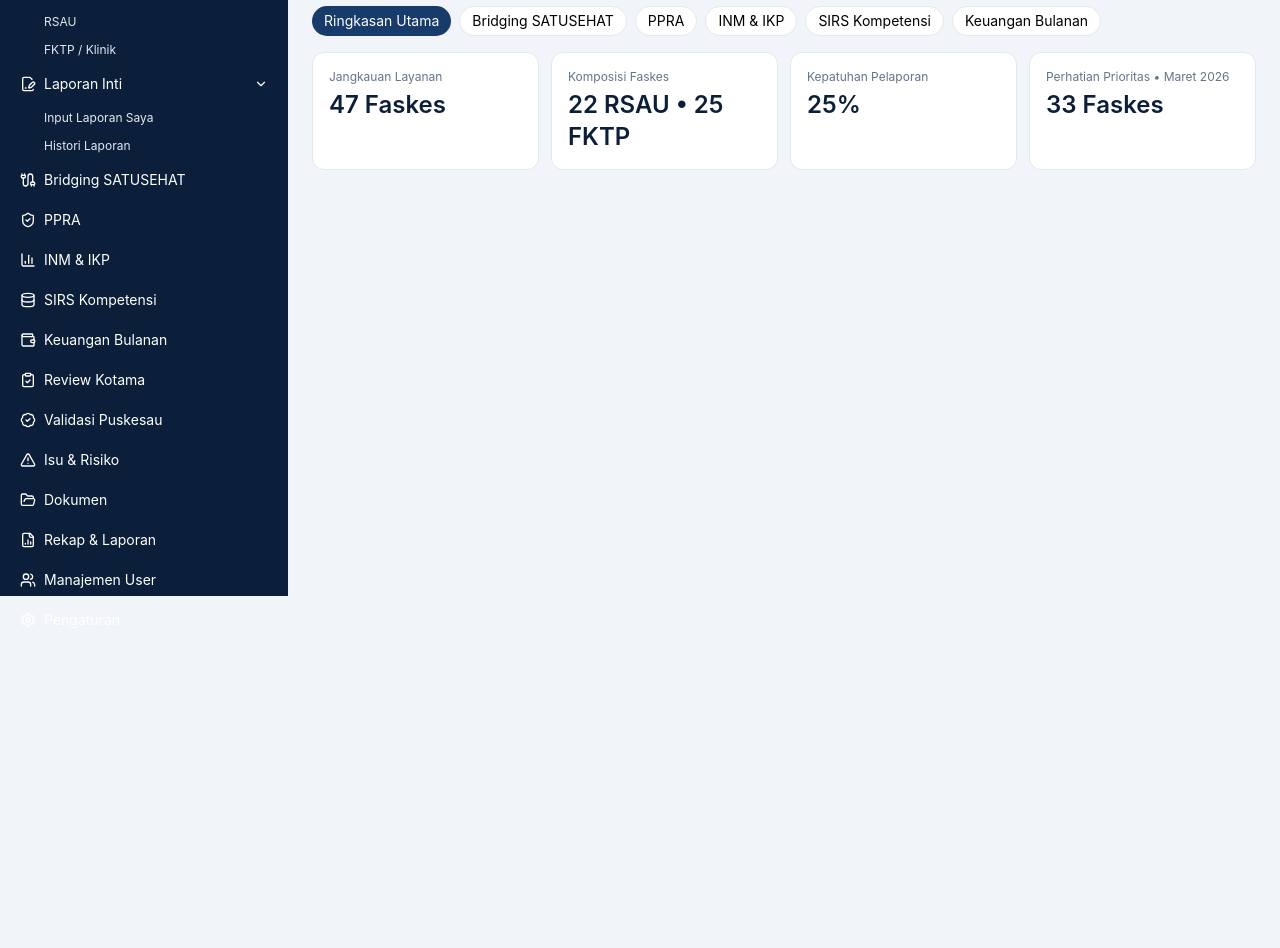
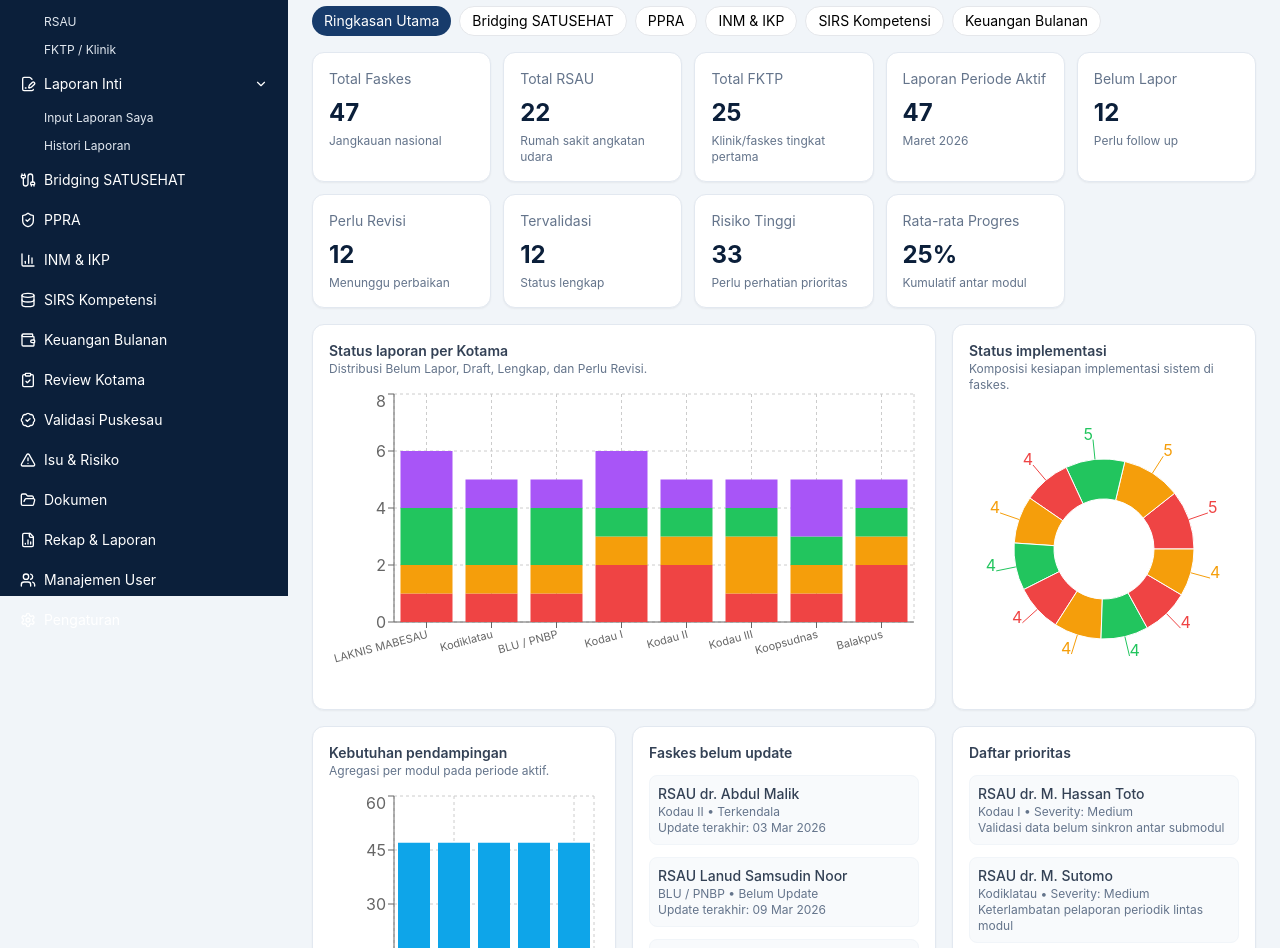
Before and after one commit to sobri3195/monitoring-simrs, a React (Vite) app: page /dashboard in a window 1280 px wide. Shown: the part 204-1152 px from the top of the page. Before the commit the page ends 854 px from the top, so only its background shows below. Built offline with nearby package versions, Linux system fonts and the light colour scheme.

Commit message:
feat(dashboard): add PRD-based national dashboard widgets and charts

```diff
--- a/src/pages/DashboardPage.jsx
+++ b/src/pages/DashboardPage.jsx
@@ -1,22 +1,64 @@
 import { useMemo, useState } from 'react';
+import {
+  Bar,
+  BarChart,
+  CartesianGrid,
+  Cell,
+  Pie,
+  PieChart,
+  ResponsiveContainer,
+  Tooltip,
+  XAxis,
+  YAxis,
+} from 'recharts';
 import { useAppStore } from '../store/useAppStore';
 import BridgingStatusCard from '../components/BridgingStatusCard';
 import PpraSummaryCard from '../components/PpraSummaryCard';
 import IndicatorSummaryCard from '../components/IndicatorSummaryCard';
 import SirsUpdateCard from '../components/SirsUpdateCard';
 import FinanceSummaryCard from '../components/FinanceSummaryCard';
+import StatCard from '../components/StatCard';
 
 const tabs = ['Ringkasan Utama', 'Bridging SATUSEHAT', 'PPRA', 'INM & IKP', 'SIRS Kompetensi', 'Keuangan Bulanan'];
 
+const DASHBOARD_STATUS_COLORS = {
+  'Belum Lapor': '#ef4444',
+  Draft: '#f59e0b',
+  Lengkap: '#22c55e',
+  'Perlu Revisi': '#a855f7',
+};
+
+const CHART_SERIES = ['Belum Lapor', 'Draft', 'Lengkap', 'Perlu Revisi'];
+const RISK_COLORS = ['#ef4444', '#f59e0b', '#22c55e'];
+
+const getProgressScore = (rows, key) => {
+  if (!rows.length) return 0;
+  const completed = rows.filter((row) => row[key] === 'Lengkap').length;
+  return (completed / rows.length) * 100;
+};
+
 const DashboardPage = () => {
   const [tab, setTab] = useState(tabs[0]);
-  const { masterFaskes, laporanBridgingSatusehat, laporanPPRA, laporanINMIKP, laporanSIRSKompetensi, laporanKeuanganBulanan } = useAppStore();
+  const {
+    masterFaskes,
+    laporanPeriodikInti,
+    laporanBridgingSatusehat,
+    laporanPPRA,
+    laporanINMIKP,
+    laporanSIRSKompetensi,
+    laporanKeuanganBulanan,
+    issues,
+  } = useAppStore();
   const [filters, setFilters] = useState({ kotama: 'ALL', tipe: 'ALL', periode: '2026-03' });
 
-  const faskesFiltered = useMemo(() => masterFaskes.filter((f) => (filters.kotama === 'ALL' || f.kotama === filters.kotama) && (filters.tipe === 'ALL' || f.tipeFaskes === filters.tipe)), [masterFaskes, filters]);
+  const faskesFiltered = useMemo(
+    () => masterFaskes.filter((f) => (filters.kotama === 'ALL' || f.kotama === filters.kotama) && (filters.tipe === 'ALL' || f.tipeFaskes === filters.tipe)),
+    [masterFaskes, filters],
+  );
   const faskesIds = new Set(faskesFiltered.map((f) => f.id));
   const byPeriod = (rows) => rows.filter((r) => r.periode === filters.periode && faskesIds.has(r.faskesId));
 
+  const laporanInti = byPeriod(laporanPeriodikInti);
   const bridging = byPeriod(laporanBridgingSatusehat);
   const ppra = byPeriod(laporanPPRA);
   const inmikp = byPeriod(laporanINMIKP);
@@ -29,38 +71,224 @@ const DashboardPage = () => {
   }, [filters.periode]);
 
   const ringkasanUtama = useMemo(() => {
-    const moduleRows = [bridging, ppra, inmikp, sirs, finance];
-    const totalLaporan = moduleRows.reduce((sum, rows) => sum + rows.length, 0);
-    const laporanLengkap = bridging.filter((x) => x.statusPelaporan === 'Lengkap').length
-      + ppra.filter((x) => x.ppraStatusPelaporan === 'Lengkap').length
-      + inmikp.filter((x) => x.inmIkpStatusPelaporan === 'Lengkap').length
-      + sirs.filter((x) => x.statusPelaporan === 'Lengkap').length
-      + finance.filter((x) => x.financeStatusPelaporan === 'Lengkap').length;
-    const kepatuhan = totalLaporan ? `${Math.round((laporanLengkap / totalLaporan) * 100)}%` : '0%';
+    const totalFaskes = faskesFiltered.length;
+    const rsau = faskesFiltered.filter((f) => f.tipeFaskes === 'RSAU').length;
+    const fktp = totalFaskes - rsau;
 
-    const faskesPerluPerhatian = new Set([
+    const totalLaporanPeriodeAktif = laporanInti.length;
+    const belumLapor = laporanInti.filter((x) => x.laporanIntiUtama?.statusPelaporan === 'Belum Lapor').length;
+    const perluRevisi = laporanInti.filter((x) => x.laporanIntiUtama?.statusPelaporan === 'Perlu Revisi').length;
+    const tervalidasi = laporanInti.filter((x) => x.laporanIntiUtama?.statusPelaporan === 'Lengkap').length;
+
+    const riskSet = new Set([
       ...bridging.filter((x) => x.statusBridgingSatusehat === 'Terkendala').map((x) => x.faskesId),
       ...ppra.filter((x) => !x.ppraTimTersedia || !x.ppraAntibiogramTersedia).map((x) => x.faskesId),
       ...inmikp.filter((x) => x.inmPersenKelengkapan < 75).map((x) => x.faskesId),
       ...sirs.filter((x) => x.sirsStatusUpdate === 'Terkendala').map((x) => x.faskesId),
-      ...finance.filter((x) => x.financePersenRealisasiAnggaran < 70).map((x) => x.faskesId)
-    ]).size;
+      ...finance.filter((x) => x.financePersenRealisasiAnggaran < 70).map((x) => x.faskesId),
+    ]);
+
+    const rataRataProgres =
+      (getProgressScore(bridging, 'statusPelaporan')
+        + getProgressScore(ppra, 'ppraStatusPelaporan')
+        + getProgressScore(inmikp, 'inmIkpStatusPelaporan')
+        + getProgressScore(sirs, 'statusPelaporan')
+        + getProgressScore(finance, 'financeStatusPelaporan'))
+      / 5;
 
     return {
-      totalFaskes: `${faskesFiltered.length} Faskes`,
-      komposisiTipe: `${faskesFiltered.filter((f) => f.tipeFaskes === 'RSAU').length} RSAU • ${faskesFiltered.filter((f) => f.tipeFaskes === 'FKTP').length} FKTP`,
-      kepatuhan,
-      faskesPerluPerhatian
+      totalFaskes,
+      rsau,
+      fktp,
+      totalLaporanPeriodeAktif,
+      belumLapor,
+      perluRevisi,
+      tervalidasi,
+      risikoTinggi: riskSet.size,
+      rataRataProgres: `${Math.round(rataRataProgres || 0)}%`,
     };
-  }, [bridging, finance, faskesFiltered, inmikp, ppra, sirs]);
+  }, [bridging, finance, faskesFiltered, inmikp, laporanInti, ppra, sirs]);
+
+  const statusPerKotamaData = useMemo(() => {
+    const aggregated = new Map();
+
+    laporanInti.forEach((report) => {
+      const facility = faskesFiltered.find((f) => f.id === report.faskesId);
+      if (!facility) return;
+      const status = report.laporanIntiUtama?.statusPelaporan || 'Draft';
+      const initialValue = { kotama: facility.kotama, 'Belum Lapor': 0, Draft: 0, Lengkap: 0, 'Perlu Revisi': 0 };
+      const current = aggregated.get(facility.kotama) || initialValue;
+      if (current[status] !== undefined) current[status] += 1;
+      aggregated.set(facility.kotama, current);
+    });
+
+    return [...aggregated.values()]
+      .sort((a, b) => (b.Lengkap || 0) - (a.Lengkap || 0))
+      .slice(0, 8);
+  }, [faskesFiltered, laporanInti]);
+
+  const statusImplementasiData = useMemo(() => {
+    const counts = faskesFiltered.reduce((acc, facility) => {
+      acc[facility.statusImplementasi] = (acc[facility.statusImplementasi] || 0) + 1;
+      return acc;
+    }, {});
+
+    return Object.entries(counts).map(([name, value]) => ({ name, value }));
+  }, [faskesFiltered]);
+
+  const kebutuhanPendampinganData = useMemo(() => {
+    const categories = [
+      { label: 'Bridging', count: bridging.filter((x) => x.kebutuhanPendampinganBridging).length },
+      { label: 'PPRA', count: ppra.filter((x) => x.ppraKebutuhanPendampingan).length },
+      { label: 'INM & IKP', count: inmikp.filter((x) => x.inmKebutuhanPendampingan).length },
+      { label: 'SIRS', count: sirs.filter((x) => x.sirsKebutuhanPendampingan).length },
+      { label: 'Keuangan', count: finance.filter((x) => x.financeKebutuhanPendampingan).length },
+    ];
+
+    return categories;
+  }, [bridging, finance, inmikp, ppra, sirs]);
+
+  const faskesBelumUpdate = useMemo(
+    () => sirs
+      .filter((item) => item.sirsStatusUpdate === 'Belum Update' || item.sirsStatusUpdate === 'Terkendala')
+      .slice(0, 6)
+      .map((item) => {
+        const facility = faskesFiltered.find((f) => f.id === item.faskesId);
+        return {
+          id: item.id,
+          nama: facility?.namaFaskes || item.faskesId,
+          kotama: facility?.kotama || '-',
+          status: item.sirsStatusUpdate,
+          lastUpdate: new Date(item.sirsTanggalUpdateTerakhir).toLocaleDateString('id-ID', { day: '2-digit', month: 'short', year: 'numeric' }),
+        };
+      }),
+    [faskesFiltered, sirs],
+  );
+
+  const daftarPrioritas = useMemo(() => {
+    const byFacilityIssue = issues
+      .filter((issue) => faskesIds.has(issue.facilityId) && issue.status !== 'closed')
+      .map((issue) => {
+        const facility = faskesFiltered.find((f) => f.id === issue.facilityId);
+        const severityScore = issue.severity === 'High' ? 3 : issue.severity === 'Medium' ? 2 : 1;
+        return {
+          id: issue.id,
+          nama: facility?.namaFaskes || issue.facilityName,
+          kotama: facility?.kotama || '-',
+          severity: issue.severity,
+          severityScore,
+          issue: issue.title,
+        };
+      })
+      .sort((a, b) => b.severityScore - a.severityScore)
+      .slice(0, 6);
+
+    return byFacilityIssue;
+  }, [faskesFiltered, faskesIds, issues]);
+
+  const renderRingkasanDashboard = () => (
+    <div className="space-y-4">
+      <div className="grid gap-3 md:grid-cols-3 xl:grid-cols-5">
+        <StatCard title="Total Faskes" value={ringkasanUtama.totalFaskes} subtitle="Jangkauan nasional" />
+        <StatCard title="Total RSAU" value={ringkasanUtama.rsau} subtitle="Rumah sakit angkatan udara" />
+        <StatCard title="Total FKTP" value={ringkasanUtama.fktp} subtitle="Klinik/faskes tingkat pertama" />
+        <StatCard title="Laporan Periode Aktif" value={ringkasanUtama.totalLaporanPeriodeAktif} subtitle={periodLabel} />
+        <StatCard title="Belum Lapor" value={ringkasanUtama.belumLapor} subtitle="Perlu follow up" />
+        <StatCard title="Perlu Revisi" value={ringkasanUtama.perluRevisi} subtitle="Menunggu perbaikan" />
+        <StatCard title="Tervalidasi" value={ringkasanUtama.tervalidasi} subtitle="Status lengkap" />
+        <StatCard title="Risiko Tinggi" value={ringkasanUtama.risikoTinggi} subtitle="Perlu perhatian prioritas" />
+        <StatCard title="Rata-rata Progres" value={ringkasanUtama.rataRataProgres} subtitle="Kumulatif antar modul" />
+      </div>
+
+      <div className="grid gap-4 xl:grid-cols-3">
+        <div className="rounded-xl border border-slate-200 bg-white p-4 shadow-sm xl:col-span-2">
+          <h3 className="text-sm font-semibold text-slate-700">Status laporan per Kotama</h3>
+          <p className="mb-3 text-xs text-slate-500">Distribusi Belum Lapor, Draft, Lengkap, dan Perlu Revisi.</p>
+          <div className="h-72">
+            <ResponsiveContainer width="100%" height="100%">
+              <BarChart data={statusPerKotamaData}>
+                <CartesianGrid strokeDasharray="3 3" />
+                <XAxis dataKey="kotama" tick={{ fontSize: 11 }} interval={0} angle={-15} height={50} textAnchor="end" />
+                <YAxis allowDecimals={false} />
+                <Tooltip />
+                {CHART_SERIES.map((seriesKey) => (
+                  <Bar key={seriesKey} dataKey={seriesKey} stackId="status" fill={DASHBOARD_STATUS_COLORS[seriesKey]} />
+                ))}
+              </BarChart>
+            </ResponsiveContainer>
+          </div>
+        </div>
+
+        <div className="rounded-xl border border-slate-200 bg-white p-4 shadow-sm">
+          <h3 className="text-sm font-semibold text-slate-700">Status implementasi</h3>
+          <p className="mb-3 text-xs text-slate-500">Komposisi kesiapan implementasi sistem di faskes.</p>
+          <div className="h-72">
+            <ResponsiveContainer width="100%" height="100%">
+              <PieChart>
+                <Pie data={statusImplementasiData} dataKey="value" nameKey="name" innerRadius={50} outerRadius={90} label>
+                  {statusImplementasiData.map((entry, index) => <Cell key={entry.name} fill={RISK_COLORS[index % RISK_COLORS.length]} />)}
+                </Pie>
+                <Tooltip />
+              </PieChart>
+            </ResponsiveContainer>
+          </div>
+        </div>
+      </div>
+
+      <div className="grid gap-4 xl:grid-cols-3">
+        <div className="rounded-xl border border-slate-200 bg-white p-4 shadow-sm">
+          <h3 className="text-sm font-semibold text-slate-700">Kebutuhan pendampingan</h3>
+          <p className="mb-3 text-xs text-slate-500">Agregasi per modul pada periode aktif.</p>
+          <div className="h-64">
+            <ResponsiveContainer width="100%" height="100%">
+              <BarChart data={kebutuhanPendampinganData}>
+                <CartesianGrid strokeDasharray="3 3" />
+                <XAxis dataKey="label" />
+                <YAxis allowDecimals={false} />
+                <Tooltip />
+                <Bar dataKey="count" fill="#0ea5e9" />
+              </BarChart>
+            </ResponsiveContainer>
+          </div>
+        </div>
+
+        <div className="rounded-xl border border-slate-200 bg-white p-4 shadow-sm">
+          <h3 className="mb-3 text-sm font-semibold text-slate-700">Faskes belum update</h3>
+          <div className="space-y-3">
+            {faskesBelumUpdate.length ? faskesBelumUpdate.map((item) => (
+              <div key={item.id} className="rounded-lg border border-slate-100 bg-slate-50 p-2">
+                <p className="text-sm font-medium text-slate-700">{item.nama}</p>
+                <p className="text-xs text-slate-500">{item.kotama} • {item.status}</p>
+                <p className="text-xs text-slate-500">Update terakhir: {item.lastUpdate}</p>
+              </div>
+            )) : <p className="text-sm text-slate-500">Semua faskes sudah update.</p>}
+          </div>
+        </div>
+
+        <div className="rounded-xl border border-slate-200 bg-white p-4 shadow-sm">
+          <h3 className="mb-3 text-sm font-semibold text-slate-700">Daftar prioritas</h3>
+          <div className="space-y-3">
+            {daftarPrioritas.length ? daftarPrioritas.map((item) => (
+              <div key={item.id} className="rounded-lg border border-slate-100 bg-slate-50 p-2">
+                <p className="text-sm font-medium text-slate-700">{item.nama}</p>
+                <p className="text-xs text-slate-500">{item.kotama} • Severity: {item.severity}</p>
+                <p className="text-xs text-slate-500">{item.issue}</p>
+              </div>
+            )) : <p className="text-sm text-slate-500">Tidak ada prioritas terbuka.</p>}
+          </div>
+        </div>
+      </div>
+    </div>
+  );
 
   const renderTab = () => {
+    if (tab === 'Ringkasan Utama') return renderRingkasanDashboard();
     if (tab === 'Bridging SATUSEHAT') return <div className="grid gap-3 md:grid-cols-4"><BridgingStatusCard title="Laporan Lengkap" value={bridging.filter((x) => x.statusPelaporan === 'Lengkap').length} /><BridgingStatusCard title="Belum Lapor" value={bridging.filter((x) => x.statusPelaporan === 'Belum Lapor').length} /><BridgingStatusCard title="Faskes Risiko Tinggi" value={bridging.filter((x) => x.statusBridgingSatusehat === 'Terkendala').length} /><BridgingStatusCard title="Butuh Pendampingan" value={bridging.filter((x) => x.kebutuhanPendampinganBridging).length} /></div>;
     if (tab === 'PPRA') return <div className="grid gap-3 md:grid-cols-4"><PpraSummaryCard title="Laporan Lengkap" value={ppra.filter((x) => x.ppraStatusPelaporan === 'Lengkap').length} /><PpraSummaryCard title="Belum Lapor" value={ppra.filter((x) => x.ppraStatusPelaporan === 'Belum Lapor').length} /><PpraSummaryCard title="Risiko Tinggi" value={ppra.filter((x) => !x.ppraTimTersedia || !x.ppraAntibiogramTersedia).length} /><PpraSummaryCard title="Butuh Pendampingan" value={ppra.filter((x) => x.ppraKebutuhanPendampingan).length} /></div>;
     if (tab === 'INM & IKP') return <div className="grid gap-3 md:grid-cols-4"><IndicatorSummaryCard title="Laporan Lengkap" value={inmikp.filter((x) => x.inmIkpStatusPelaporan === 'Lengkap').length} /><IndicatorSummaryCard title="Belum Lapor" value={inmikp.filter((x) => x.inmIkpStatusPelaporan === 'Belum Lapor').length} /><IndicatorSummaryCard title="Capaian Rendah" value={inmikp.filter((x) => x.inmPersenKelengkapan < 75).length} /><IndicatorSummaryCard title="Butuh Pendampingan" value={inmikp.filter((x) => x.inmKebutuhanPendampingan).length} /></div>;
     if (tab === 'SIRS Kompetensi') return <div className="grid gap-3 md:grid-cols-4"><SirsUpdateCard title="Laporan Lengkap" value={sirs.filter((x) => x.statusPelaporan === 'Lengkap').length} /><SirsUpdateCard title="Belum Lapor" value={sirs.filter((x) => x.statusPelaporan === 'Belum Lapor').length} /><SirsUpdateCard title="Terkendala" value={sirs.filter((x) => x.sirsStatusUpdate === 'Terkendala').length} /><SirsUpdateCard title="Butuh Pendampingan" value={sirs.filter((x) => x.sirsKebutuhanPendampingan).length} /></div>;
     if (tab === 'Keuangan Bulanan') return <div className="grid gap-3 md:grid-cols-4"><FinanceSummaryCard title="Laporan Lengkap" value={finance.filter((x) => x.financeStatusPelaporan === 'Lengkap').length} /><FinanceSummaryCard title="Belum Lapor" value={finance.filter((x) => x.financeStatusPelaporan === 'Belum Lapor').length} /><FinanceSummaryCard title="Risiko Tinggi" value={finance.filter((x) => x.financePersenRealisasiAnggaran < 70).length} /><FinanceSummaryCard title="Butuh Pendampingan" value={finance.filter((x) => x.financeKebutuhanPendampingan).length} /></div>;
-    return <div className="grid gap-3 md:grid-cols-4"><BridgingStatusCard title="Jangkauan Layanan" value={ringkasanUtama.totalFaskes} /><BridgingStatusCard title="Komposisi Faskes" value={ringkasanUtama.komposisiTipe} /><BridgingStatusCard title="Kepatuhan Pelaporan" value={ringkasanUtama.kepatuhan} /><BridgingStatusCard title={`Perhatian Prioritas • ${periodLabel}`} value={`${ringkasanUtama.faskesPerluPerhatian} Faskes`} /></div>;
+    return null;
   };
 
   return (
```
